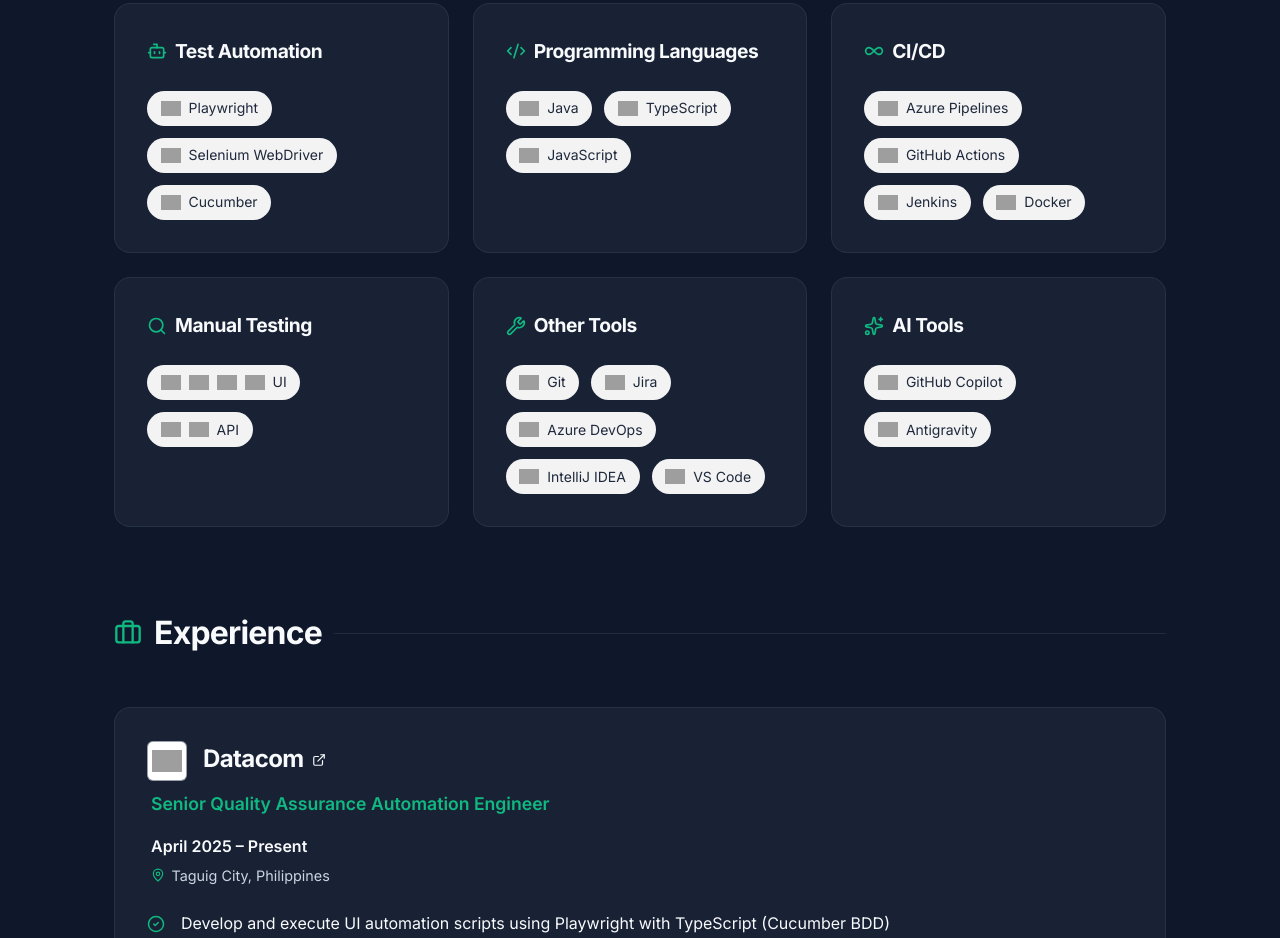
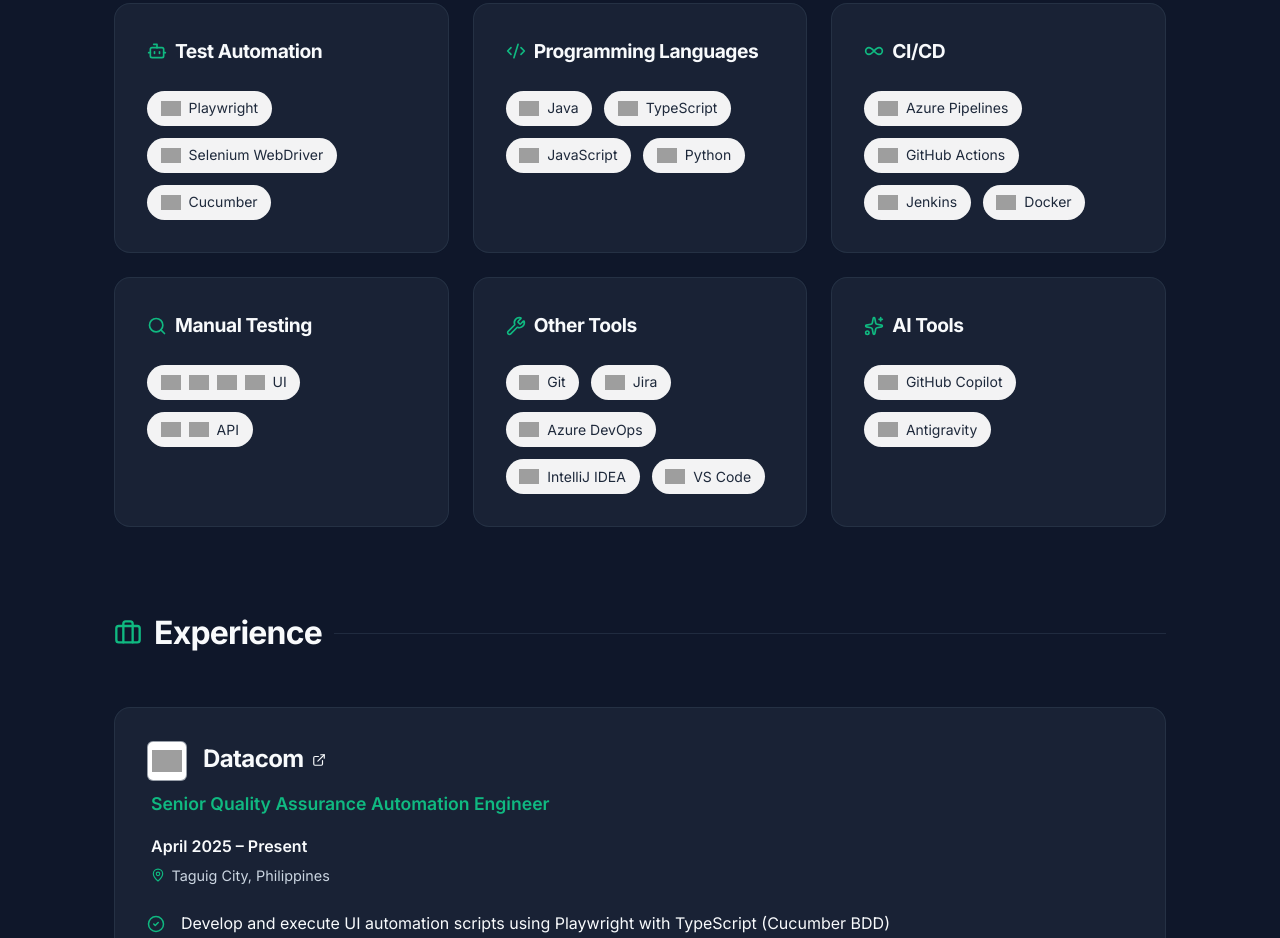
Before and after one commit to cng07/carlosng07, a React (Vite) app: page / in a window 1280 px wide. Shown: the part 1100-2038 px from the top of the page. Built offline with nearby package versions, Linux system fonts and the light colour scheme; no server answers; grey boxes are pictures that could not be loaded.

Commit message:
feat: add python on programming languages

```diff
--- a/src/data/resumeData.js
+++ b/src/data/resumeData.js
@@ -25,7 +25,8 @@ export const resumeData = {
     programmingLanguages: [
       { name: "Java", logo: "https://cdn.jsdelivr.net/gh/devicons/devicon/icons/java/java-original.svg" },
       { name: "TypeScript", logo: "https://cdn.jsdelivr.net/gh/devicons/devicon/icons/typescript/typescript-original.svg" },
-      { name: "JavaScript", logo: "https://cdn.jsdelivr.net/gh/devicons/devicon/icons/javascript/javascript-original.svg" }
+      { name: "JavaScript", logo: "https://cdn.jsdelivr.net/gh/devicons/devicon/icons/javascript/javascript-original.svg" },
+      { name: "Python", logo: "https://cdn.jsdelivr.net/gh/devicons/devicon/icons/python/python-original.svg" }
     ],
     cicd: [
       { name: "Azure Pipelines", logo: "https://icons.veryicon.com/png/o/business/vscode-program-item-icon/azure-pipelines.png" },
```
